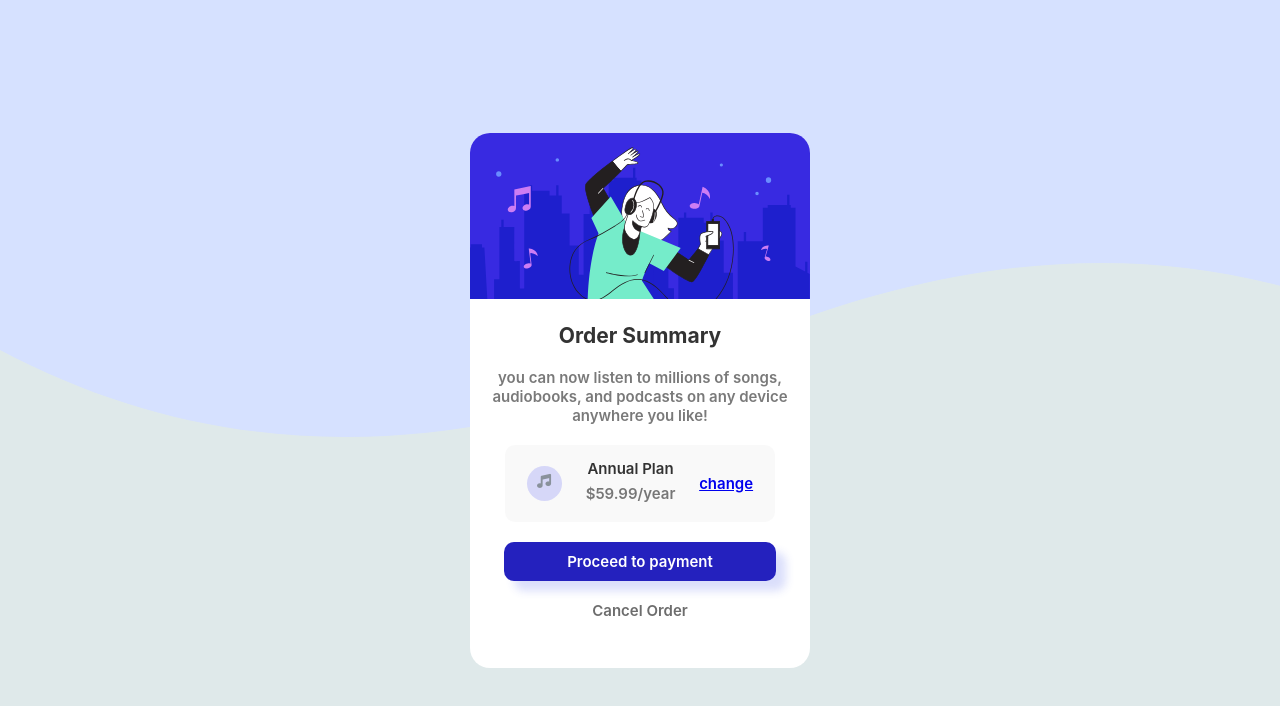
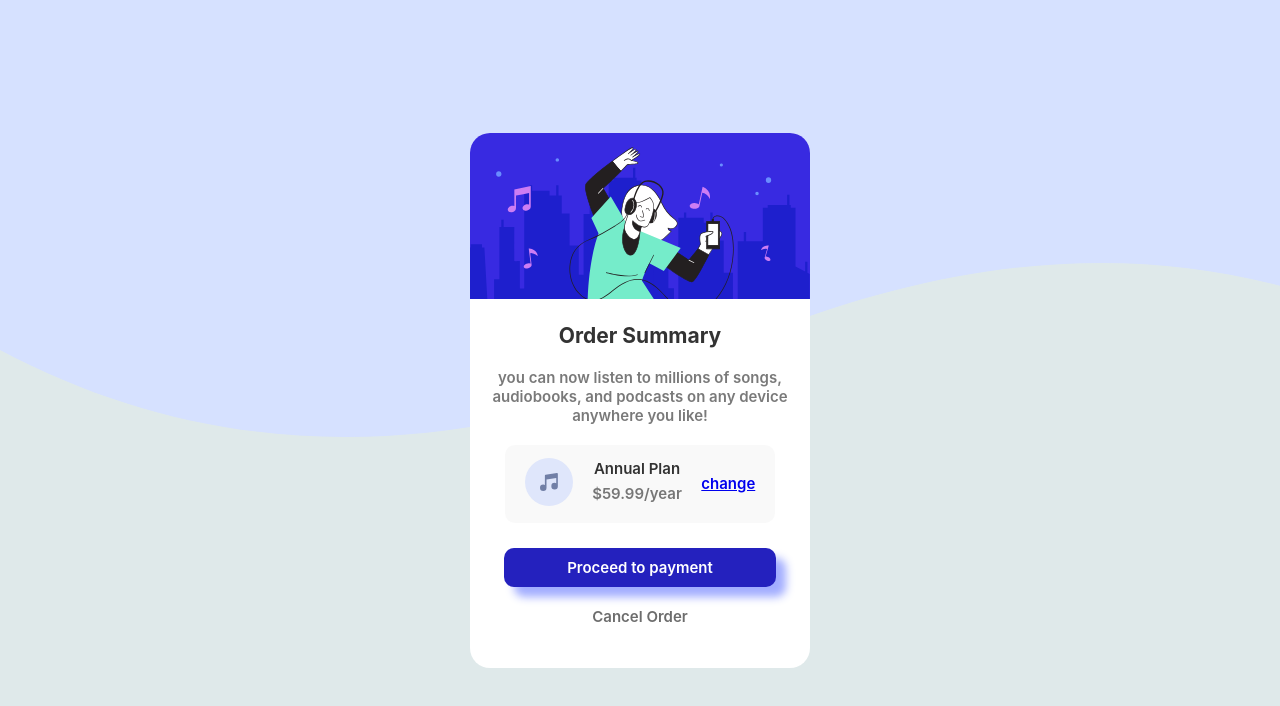
Before and after one commit to lucy922/html-project, a plain HTML site: page index.html in a window 1280 px wide. Drawn offline with Linux system fonts and the light colour scheme.

Commit message:
fixed bug

```diff
--- a/index.css
+++ b/index.css
@@ -47,14 +47,6 @@ p, .music-icon, .payment a, .annual, .amount, .button, .order {
   font-size: 15px;
 }
 
-.music-icon{
-  padding: 6px;
-  color: rgba(128, 137, 144, 0.897);
-  background-color: rgba(168, 169, 245, 0.431);
-  width: 35px;
-  height: 35px;
-  border-radius: 50%;
-}
 .plan-details{
   margin: 0 auto;
   width: 270px;
@@ -85,8 +77,12 @@ p, .music-icon, .payment a, .annual, .amount, .button, .order {
   color: rgba(0, 0, 0, 0.527);
 }
 
-.button-div, .text, h1, .order{
+ .text, h1, .order{
   margin-top: 20px;
+}
+
+.button-div{
+  margin-top: 25px;
 }
 
 .button{
@@ -96,7 +92,7 @@ p, .music-icon, .payment a, .annual, .amount, .button, .order {
   border-radius: 10px;
   color: #fff;
   z-index: 1;
-  box-shadow: 10px 10px 8px rgba(217, 221, 251, 0.952);
+  box-shadow: 10px 10px 8px rgba(157, 169, 255, 0.952);
   background-color: rgb(36, 33, 190);
 }
 
--- a/index.html
+++ b/index.html
@@ -29,7 +29,7 @@
       <div class="plan-details">
         <div class="payment">
           <div class="music-icon">
-            <i class="fa fa-music"></i>
+            <img src="assets/images/icon-music.svg" alt="this is a thumbnail"/>
           </div>
           <div>
             <span class="annual">Annual Plan</span>
```
